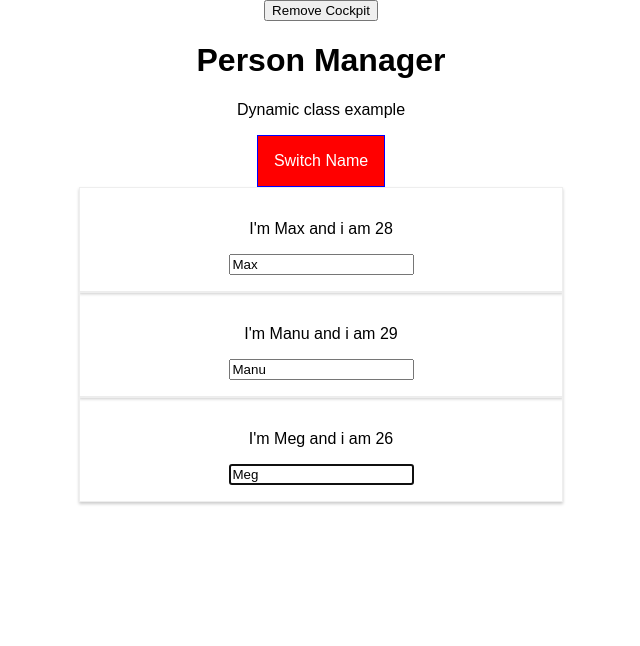
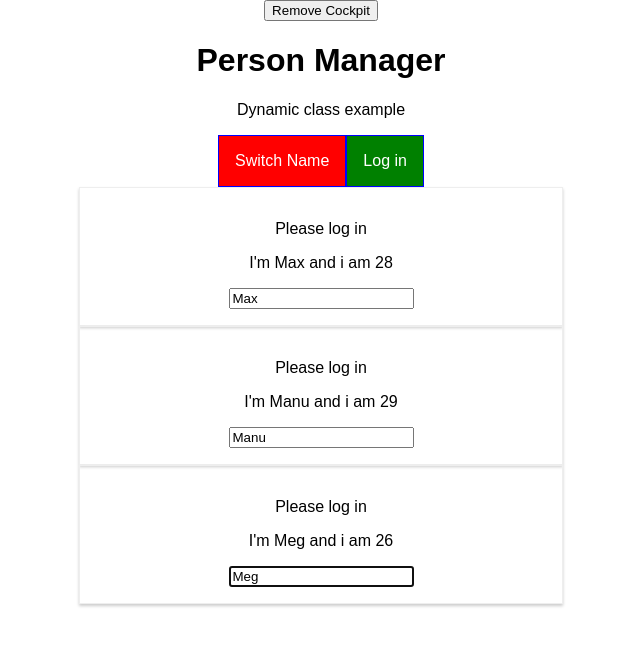
Before and after one commit to neojazex/react-complete-guide, a React (Create React App) app: page / in a window 1280 px wide. Shown: the top 646 px of the page, without its empty margins (319-959 px from the left). Built offline with nearby package versions, Linux system fonts and the light colour scheme.

Commit message:
111. Understanding Prop Chain Problems

```diff
--- a/src/components/Cockpit/Cockpit.js
+++ b/src/components/Cockpit/Cockpit.js
@@ -43,7 +43,10 @@
         className={btnClass}
         onClick={props.clicked}>
         Switch Name
-            </button>
+      </button>
+      <button onClick={props.login}>
+        Log in
+      </button>
     </div>
   );
 };
--- a/src/components/Persons/Person/Person.js
+++ b/src/components/Persons/Person/Person.js
@@ -22,6 +22,7 @@
         console.log('[Person.js] rendering...');
         return (//className={classes.Person}
             <React.Fragment>
+                {this.props.isAuth ? <p>Authenticated</p> : <p>Please log in</p>}
                 <p onClick={this.props.click}>I'm {this.props.name} and i am {this.props.age}</p>
                 <p>{this.props.children}</p>
                 <input
--- a/src/components/Persons/Persons.js
+++ b/src/components/Persons/Persons.js
@@ -50,7 +50,9 @@
                 click={() => this.props.clicked(index)}
                 name={person.name}
                 age={person.age}
-                changed={(event) => this.props.changed(event, person.id)} />);
+                changed={(event) => this.props.changed(event, person.id)}
+                isAuth={this.props.isAuthenticated}
+            />);
         });
     }
 }
--- a/src/containers/App.js
+++ b/src/containers/App.js
@@ -19,7 +19,8 @@
     ],
     showPersons: false,
     showCockpit: true,
-    changedCounter: 0
+    changedCounter: 0,
+    authenticated: false
   }
 
   static getDerivedStateFromProps(props, state) {
@@ -78,6 +79,10 @@
     this.setState({ persons: persons });
   }
 
+  loginHandler = () => {
+    this.setState({authenticated : true});
+  }
+
   render() {
     console.log('[App.js] render');
 
@@ -99,7 +104,9 @@
       persons = (
         <Persons persons={this.state.persons}
           clicked={this.deletePersonHandler}
-          changed={this.nameChangeHandler} />
+          changed={this.nameChangeHandler}
+          isAuthenticated={this.state.authenticated}
+        />
       );
 
       // style.backgroundColor = 'red';
@@ -119,7 +126,9 @@
             title={this.props.appTitle}
             showPersons={this.state.showPersons}
             personsLength={this.state.persons.length}
-            clicked={this.togglePersonsHandler} /> : null}
+            clicked={this.togglePersonsHandler}
+            login={this.loginHandler}
+            /> : null}
         {persons}
       </React.Fragment>
     );
```
